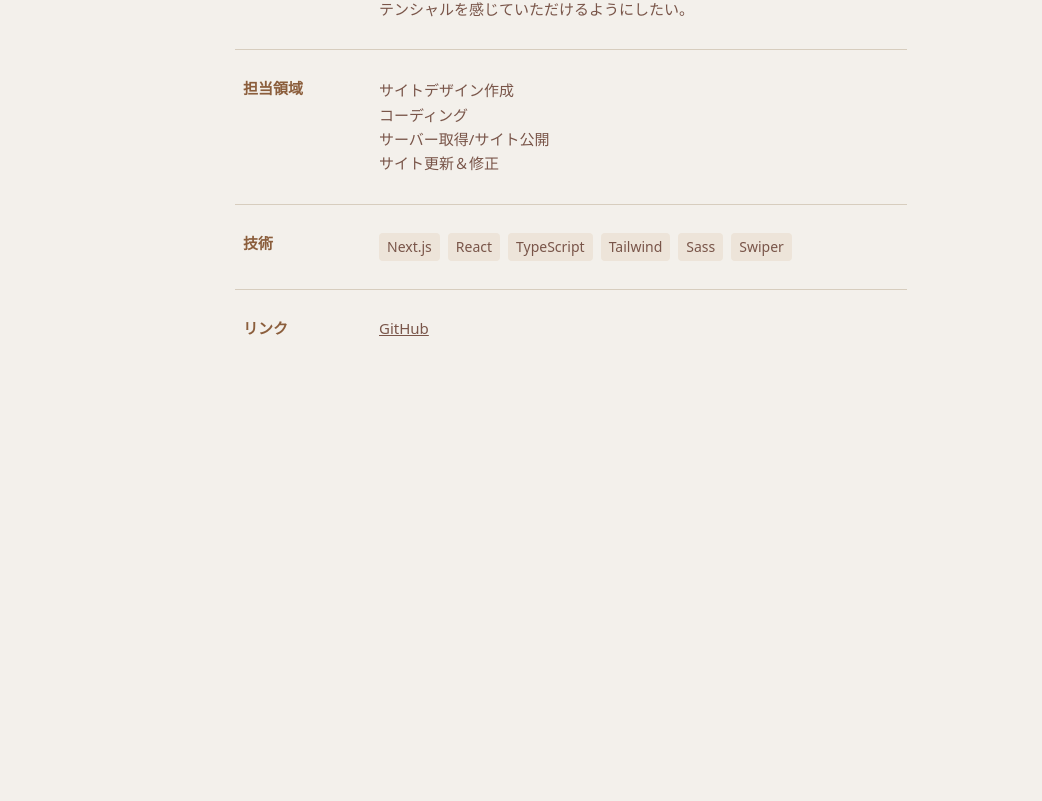
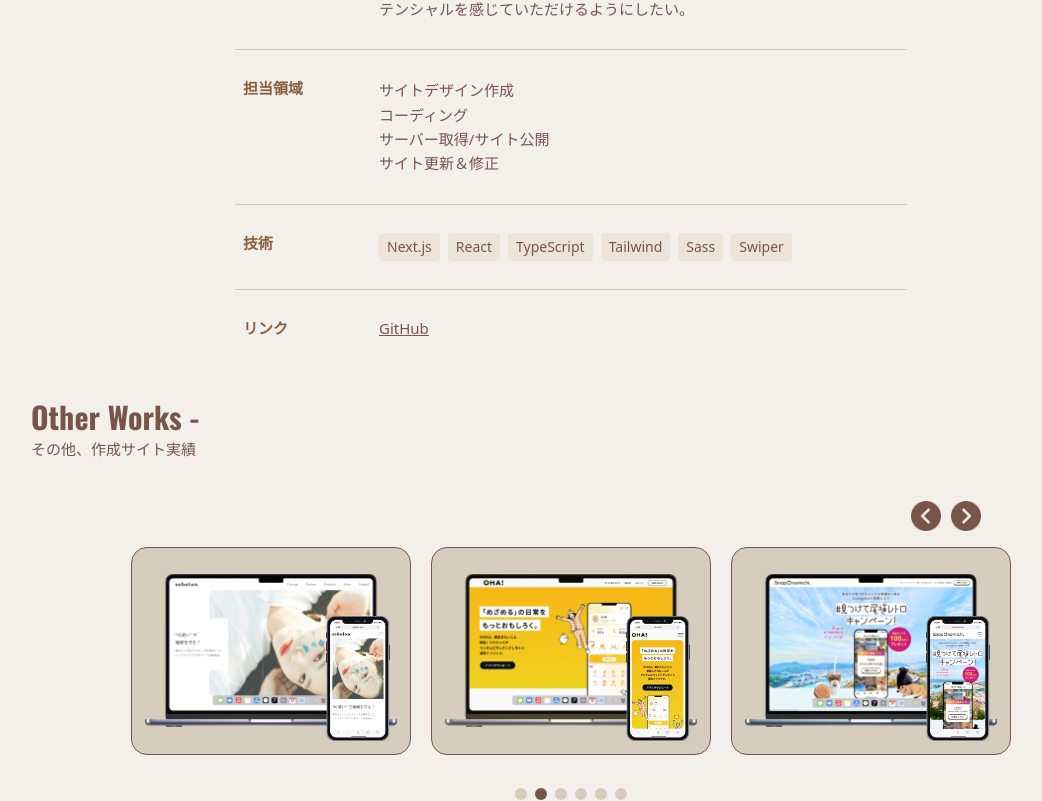
Before and after one commit to Naoya-0213/My-Portfolio-site-_ver.2, a Next.js app: page /work/portfolio in a window 1280 px wide. Shown: the part 615-1416 px from the top of the page, without its empty margins (69-1111 px from the left). Before the commit the page ends 1014 px from the top, so only its background shows below. Built offline with nearby package versions, Linux system fonts and the light colour scheme.

Commit message:
swiper追加_20251017_09-19

```diff
--- a/src/app/(naoya-portfolio)/components/work/SectionWork.tsx
+++ b/src/app/(naoya-portfolio)/components/work/SectionWork.tsx
@@ -15,9 +15,7 @@ const SectionWork = () => {
         <></>
       </SectionCard>
 
-      <div className="relative m-auto max-w-[900px]">
-        <WorkSwiper />
-      </div>
+      <WorkSwiper />
     </div>
   );
 };
--- a/src/app/(naoya-portfolio)/components/work/swiper/WorkSwiper.tsx
+++ b/src/app/(naoya-portfolio)/components/work/swiper/WorkSwiper.tsx
@@ -16,7 +16,7 @@ import styles from "./workSwiper.module.scss";
 
 function WorkSwiper() {
   return (
-    <div>
+    <div className="relative m-auto max-w-[900px]">
       <Swiper
         slidesPerView="auto"
         spaceBetween={20}
--- a/src/app/(naoya-portfolio)/work/portfolio/page.tsx
+++ b/src/app/(naoya-portfolio)/work/portfolio/page.tsx
@@ -1,11 +1,18 @@
 import { portfolioContents } from "@/const/work/portfolioContents";
 
+import SectionCard from "@/app/components/molecules/section_card/SectionCard";
+
+import WorkSwiper from "../../components/work/swiper/WorkSwiper";
 import WorkSectionCard from "../components/WorkSectionCard";
 
 const page = () => {
   return (
     <div>
       <WorkSectionCard data={portfolioContents} />
+
+      <SectionCard title="Other Works -" subTitle="その他、作成サイト実績">
+        <WorkSwiper />
+      </SectionCard>
     </div>
   );
 };
```
Also changed, not shown: src/const/work/portfolioContents.ts (+0 -14 lines).
